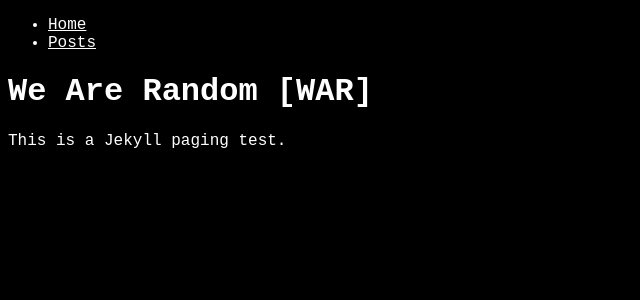
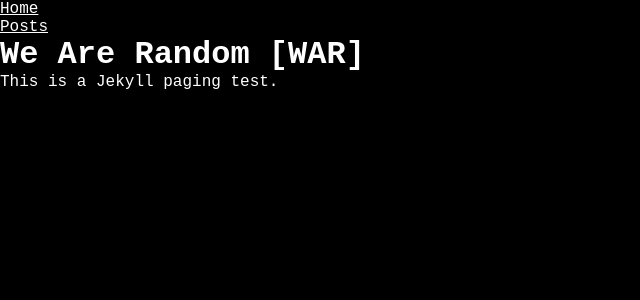
Before and after one commit to wearerandom/wearerandom.github.io, a Jekyll site: the page built from index.html, in a window 1280 px wide. Shown: the top 300 px of the page, without its empty margins (0-640 px from the left). Built offline with Jekyll 4.4.1, drawn with Linux system fonts in a browser that asks for light colours.

Commit message:
Update _styles.scss

```diff
--- a/_sass/_styles.scss
+++ b/_sass/_styles.scss
@@ -4,6 +4,9 @@
     color: white;
     background-color: black;
     font-family: "Courier New";
+    list-style-type: none;
+    padding: 0;
+    margin: 0;
 }
 
 #nav {
```
